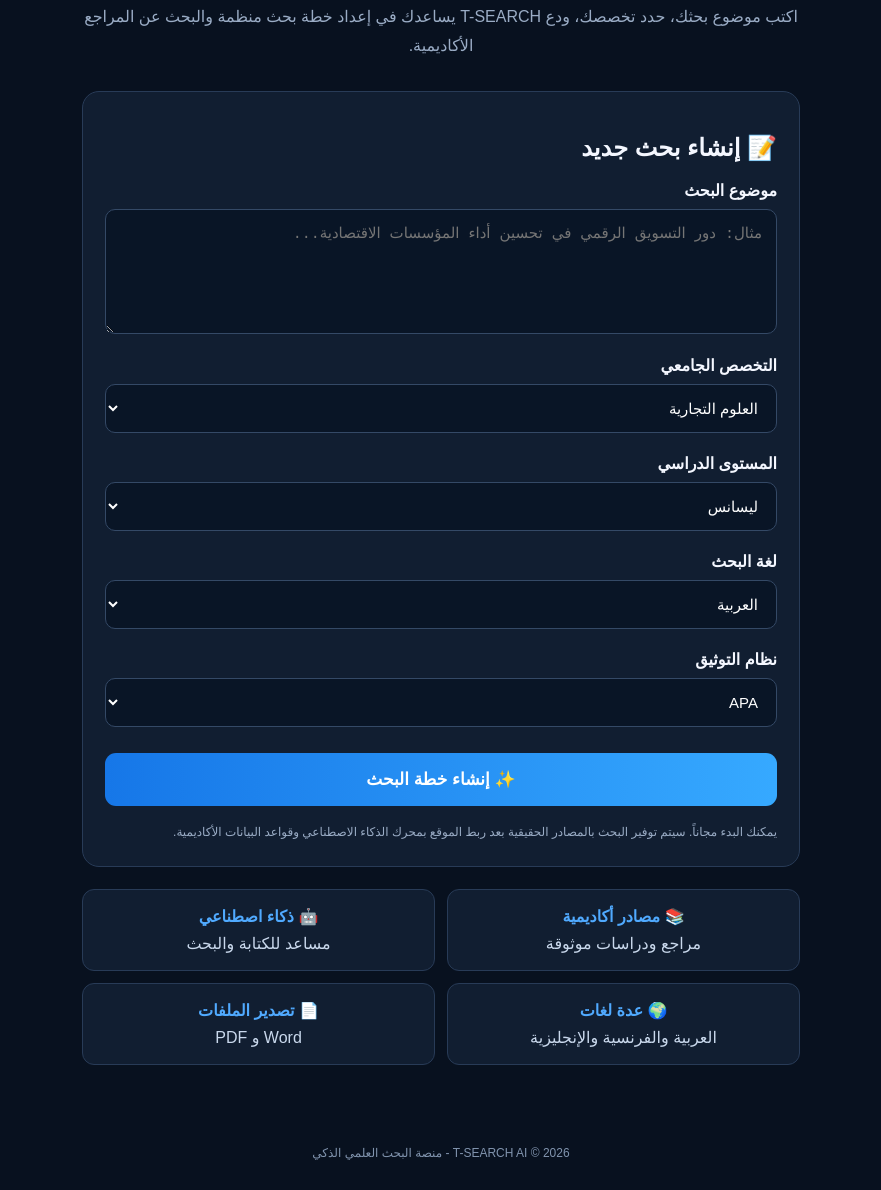
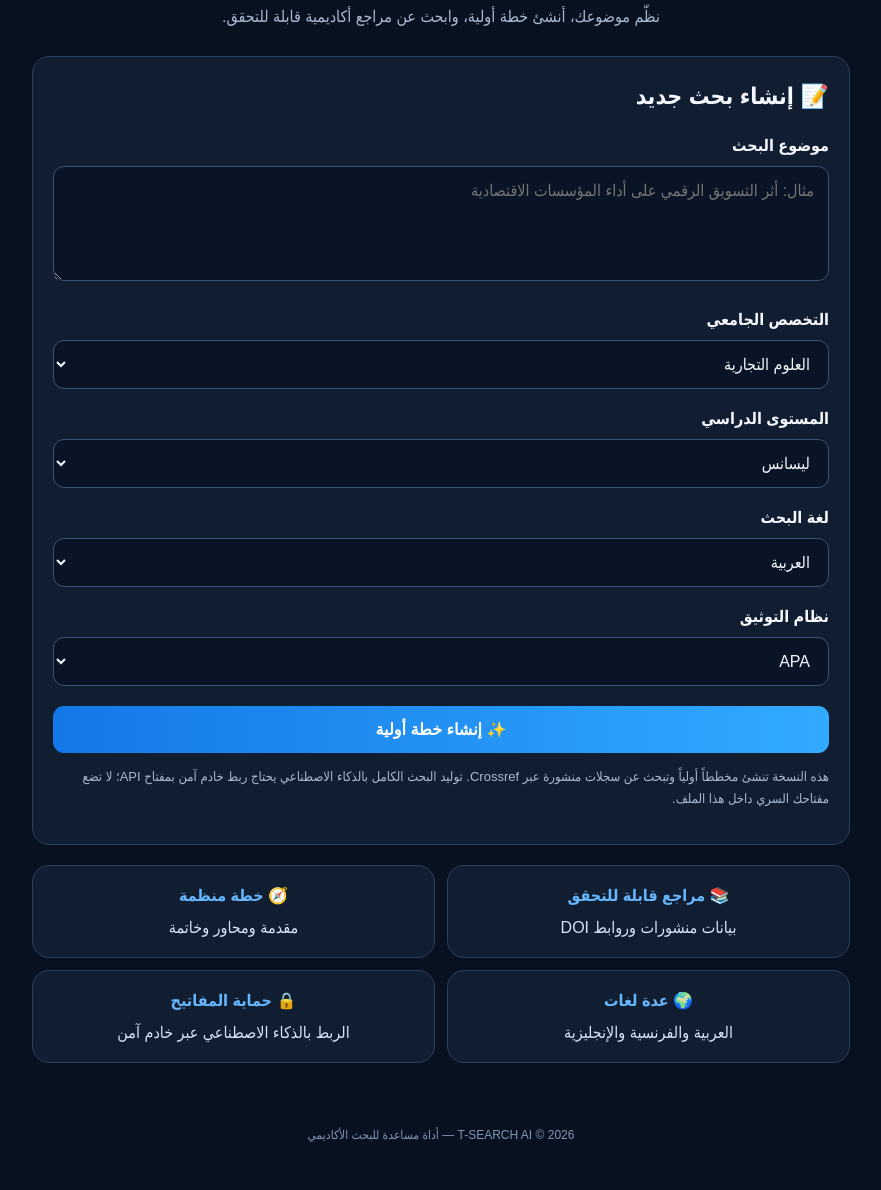
Before and after one commit to tairyoucef240-sketch/T-SEARCH-AI, a plain HTML site: page index.html in a window 1280 px wide. Shown: the part 214-1404 px from the top of the page, without its empty margins (199-1080 px from the left). Drawn offline with Linux system fonts and the light colour scheme.

Commit message:
Update index.html

```diff
--- a/index.html
+++ b/index.html
@@ -1,125 +1,152 @@
-
 <!DOCTYPE html>
 <html lang="ar" dir="rtl">
 <head>
 <meta charset="UTF-8">
-<meta name="viewport" content="width=device-width, initial-scale=1.0">
-<title>T-SEARCH AI</title>
+<meta name="viewport" content="width=device-width, initial-scale=1">
+<meta name="theme-color" content="#08111f">
+<title>T-SEARCH AI | مساعد البحث الجامعي</title>
 <style>
+:root{--bg:#08111f;--panel:#111e31;--field:#091526;--line:#2b405e;--blue:#2698ff;--muted:#a8bad2;--white:#f5f8ff}
 *{box-sizing:border-box}
-body{margin:0;background:#08111f;color:#f4f7ff;font-family:Arial,sans-serif}
-header{padding:22px 18px;border-bottom:1px solid #24334b;display:flex;justify-content:space-between;align-items:center}
-.logo{font-size:24px;font-weight:bold;color:#50aaff}
-.logo span{color:white}
-.tag{font-size:12px;color:#9db3d1;margin-top:5px}
-main{max-width:750px;margin:35px auto;padding:16px}
-.hero{text-align:center;margin-bottom:30px}
-.hero h1{font-size:29px;margin-bottom:12px}
-.hero h1 span{color:#50aaff}
-.hero p{color:#9aacc5;line-height:1.8}
-.panel{background:#111e31;border:1px solid #283b57;border-radius:17px;padding:22px}
-label{display:block;margin:18px 0 9px;font-weight:bold}
-input,select,textarea{width:100%;padding:14px;background:#091526;color:white;border:1px solid #344966;border-radius:10px;font-size:15px;outline:none}
-textarea{height:125px;resize:vertical}
-select{margin-bottom:3px}
-button{width:100%;padding:16px;margin-top:23px;background:linear-gradient(90deg,#1677e8,#36a9ff);color:white;border:0;border-radius:11px;font-size:17px;font-weight:bold;cursor:pointer}
-button:active{opacity:.8}
-.note{font-size:12px;color:#9aacc5;line-height:1.8;margin-top:16px}
-.result{display:none;margin-top:20px;background:#091526;padding:18px;border-radius:12px;line-height:1.9;white-space:pre-wrap}
-.features{display:grid;grid-template-columns:1fr 1fr;gap:12px;margin-top:22px}
-.feature{background:#111e31;border:1px solid #283b57;padding:17px;border-radius:12px;text-align:center;color:#c9d8ec}
-.feature b{display:block;color:#50aaff;margin-bottom:8px}
-footer{text-align:center;color:#8194ae;padding:30px;font-size:12px}
+body{margin:0;background:var(--bg);color:var(--white);font-family:Arial,Tahoma,sans-serif;line-height:1.7}
+header{padding:18px 5%;border-bottom:1px solid var(--line);display:flex;align-items:center;justify-content:space-between}
+.logo{font-size:24px;font-weight:800;letter-spacing:.3px;color:#55adff}.logo span{color:white}
+.tag{font-size:12px;color:var(--muted)}
+main{max-width:850px;margin:34px auto;padding:0 16px}
+.hero{text-align:center;margin-bottom:26px}.hero h1{font-size:clamp(25px,5vw,38px);line-height:1.4}.hero h1 span{color:#55adff}
+.hero p{color:var(--muted);font-size:16px}
+.panel,.result-card,.feature{background:var(--panel);border:1px solid var(--line);border-radius:17px;padding:20px;margin-bottom:18px}
+h2{font-size:23px;margin:0 0 14px}
+label{display:block;font-weight:700;margin:16px 0 7px}
+input,select,textarea{width:100%;padding:14px;background:var(--field);color:var(--white);border:1px solid #3a5274;border-radius:11px;font-size:16px;font-family:inherit}
+textarea{min-height:115px;resize:vertical}
+button{border:0;border-radius:11px;padding:14px 18px;font-size:16px;font-weight:700;cursor:pointer}
+.primary{width:100%;margin-top:20px;color:white;background:linear-gradient(90deg,#1478e8,#32aaff)}
+.secondary{background:#1b3553;color:#eaf4ff;border:1px solid #3a5274}
+button:disabled{opacity:.55;cursor:wait}
+.hint,.small{font-size:13px;color:var(--muted)}
+.result-card{display:none;white-space:normal}
+.result-card h3{margin-top:0;color:#69b8ff}
+.result-card ol{padding-right:23px}
+.source{padding:12px 0;border-bottom:1px solid var(--line)}
+.source:last-child{border:0}
+.source a{color:#7fc2ff;text-decoration:none}
+.grid{display:grid;grid-template-columns:repeat(2,minmax(0,1fr));gap:12px;margin-top:20px}
+.feature{text-align:center;color:#d6e3f4;margin:0;padding:16px}
+.feature b{display:block;color:#66b7ff;margin-bottom:5px}
+.status{margin-top:12px;color:var(--muted);font-size:13px}
+footer{text-align:center;color:#8297b4;padding:28px 12px;font-size:12px}
+@media(max-width:520px){.grid{grid-template-columns:1fr}.panel{padding:16px}.hero p{font-size:14px}}
 </style>
 </head>
 <body>
 <header>
- <div>
-  <div class="logo">T-SEARCH <span>AI</span></div>
-  <div class="tag">مساعدك الذكي للبحوث الجامعية</div>
- </div>
- <div>🎓</div>
+ <div><div class="logo">T-SEARCH <span>AI</span></div><div class="tag">مساعدك الذكي للبحوث الجامعية</div></div>
+ <div aria-hidden="true">🎓</div>
 </header>
 <main>
  <section class="hero">
   <h1>أنجز بحثك الجامعي <span>بذكاء</span></h1>
-  <p>اكتب موضوع بحثك، حدد تخصصك، ودع T-SEARCH يساعدك في إعداد خطة بحث منظمة والبحث عن المراجع الأكاديمية.</p>
+  <p>نظّم موضوعك، أنشئ خطة أولية، وابحث عن مراجع أكاديمية قابلة للتحقق.</p>
  </section>
 
  <section class="panel">
   <h2>📝 إنشاء بحث جديد</h2>
-  <label>موضوع البحث</label>
-  <textarea id="topic" placeholder="مثال: دور التسويق الرقمي في تحسين أداء المؤسسات الاقتصادية..."></textarea>
-
-  <label>التخصص الجامعي</label>
+  <label for="topic">موضوع البحث</label>
+  <textarea id="topic" placeholder="مثال: أثر التسويق الرقمي على أداء المؤسسات الاقتصادية"></textarea>
+  <label for="field">التخصص الجامعي</label>
   <select id="field">
-   <option>العلوم التجارية</option>
-   <option>علوم التسيير</option>
-   <option>العلوم الاقتصادية</option>
-   <option>الحقوق</option>
-   <option>الإعلام والاتصال</option>
-   <option>العلوم الإنسانية</option>
-   <option>علوم أخرى</option>
+   <option>العلوم التجارية</option><option>علوم التسيير</option><option>العلوم الاقتصادية</option>
+   <option>الحقوق</option><option>الإعلام والاتصال</option><option>العلوم الإنسانية</option><option>تخصص آخر</option>
   </select>
-
-  <label>المستوى الدراسي</label>
-  <select id="level">
-   <option>ليسانس</option>
-   <option>ماستر</option>
-   <option>دكتوراه</option>
-  </select>
-
-  <label>لغة البحث</label>
-  <select id="language">
-   <option value="العربية">العربية</option>
-   <option value="الفرنسية">الفرنسية</option>
-   <option value="الإنجليزية">الإنجليزية</option>
-  </select>
-
-  <label>نظام التوثيق</label>
-  <select id="citation">
-   <option>APA</option>
-   <option>Harvard</option>
-   <option>Chicago</option>
-  </select>
-
-  <button onclick="generate()">✨ إنشاء خطة البحث</button>
-  <div class="note">يمكنك البدء مجاناً. سيتم توفير البحث بالمصادر الحقيقية بعد ربط الموقع بمحرك الذكاء الاصطناعي وقواعد البيانات الأكاديمية.</div>
-  <div class="result" id="result"></div>
+  <label for="level">المستوى الدراسي</label>
+  <select id="level"><option>ليسانس</option><option>ماستر</option><option>دكتوراه</option></select>
+  <label for="language">لغة البحث</label>
+  <select id="language"><option>العربية</option><option>الفرنسية</option><option>الإنجليزية</option></select>
+  <label for="citation">نظام التوثيق</label>
+  <select id="citation"><option>APA</option><option>Harvard</option><option>Chicago</option></select>
+  <button class="primary" id="planBtn" onclick="makePlan()">✨ إنشاء خطة أولية</button>
+  <p class="hint">هذه النسخة تنشئ مخططاً أولياً وتبحث عن سجلات منشورة عبر Crossref. توليد البحث الكامل بالذكاء الاصطناعي يحتاج ربط خادم آمن بمفتاح API؛ لا تضع مفتاحك السري داخل هذا الملف.</p>
+  <div class="status" id="status" role="status"></div>
  </section>
 
- <section class="features">
-  <div class="feature"><b>📚 مصادر أكاديمية</b>مراجع ودراسات موثوقة</div>
-  <div class="feature"><b>🤖 ذكاء اصطناعي</b>مساعد للكتابة والبحث</div>
+ <section class="result-card" id="planResult" aria-live="polite">
+  <h3>📑 الخطة الأولية المقترحة</h3>
+  <div id="planText"></div>
+ </section>
+
+ <section class="result-card" id="sourcesResult" aria-live="polite">
+  <h3>📚 سجلات أكاديمية من Crossref</h3>
+  <div id="sourcesList"></div>
+ </section>
+
+ <section class="grid">
+  <div class="feature"><b>📚 مراجع قابلة للتحقق</b>بيانات منشورات وروابط DOI</div>
+  <div class="feature"><b>🧭 خطة منظمة</b>مقدمة ومحاور وخاتمة</div>
   <div class="feature"><b>🌍 عدة لغات</b>العربية والفرنسية والإنجليزية</div>
-  <div class="feature"><b>📄 تصدير الملفات</b>Word و PDF</div>
+  <div class="feature"><b>🔒 حماية المفاتيح</b>الربط بالذكاء الاصطناعي عبر خادم آمن</div>
  </section>
 </main>
-<footer>
- T-SEARCH AI © 2026 - منصة البحث العلمي الذكي
-</footer>
+<footer>T-SEARCH AI © 2026 — أداة مساعدة للبحث الأكاديمي</footer>
 <script>
-function generate(){
+function escapeHTML(value){
+ return String(value).replace(/[&<>"']/g, c => ({'&':'&amp;','<':'&lt;','>':'&gt;','"':'&quot;',"'":'&#39;'}[c]));
+}
+function makePlan(){
  const topic=document.getElementById('topic').value.trim();
+ if(!topic){alert('اكتب موضوع البحث أولاً');return;}
  const field=document.getElementById('field').value;
  const level=document.getElementById('level').value;
- const lang=document.getElementById('language').value;
+ const language=document.getElementById('language').value;
  const citation=document.getElementById('citation').value;
- const result=document.getElementById('result');
- if(!topic){
-  alert('من فضلك اكتب موضوع البحث أولا');
-  return;
+ const plan=[
+  'مقدمة عامة حول الموضوع',
+  'الفصل الأول: الإطار النظري والمفاهيمي',
+  'المبحث الأول: المفاهيم والتعريفات الأساسية',
+  'المبحث الثاني: النظريات والدراسات السابقة',
+  'الفصل الثاني: الإطار التطبيقي أو التحليلي',
+  'المبحث الأول: عرض وتحليل المعطيات',
+  'المبحث الثاني: مناقشة النتائج',
+  'خاتمة تتضمن النتائج والتوصيات'
+ ];
+ document.getElementById('planText').innerHTML=
+  '<p><b>الموضوع:</b> '+escapeHTML(topic)+'</p>'+
+  '<p><b>التخصص:</b> '+escapeHTML(field)+' — <b>المستوى:</b> '+escapeHTML(level)+'</p>'+
+  '<p><b>اللغة:</b> '+escapeHTML(language)+' — <b>التوثيق:</b> '+escapeHTML(citation)+'</p>'+
+  '<ol>'+plan.map(x=>'<li>'+escapeHTML(x)+'</li>').join('')+'</ol>'+
+  '<p class="hint">هذه خطة عامة قابلة للتعديل وليست خطة مولّدة بنموذج ذكاء اصطناعي. راجعها مع مشرفك ومتطلبات جامعتك.</p>';
+ document.getElementById('planResult').style.display='block';
+ document.getElementById('sourcesResult').style.display='block';
+ document.getElementById('sourcesList').textContent='جارٍ البحث عن مراجع مرتبطة بالموضوع…';
+ document.getElementById('status').textContent='تم إنشاء الخطة الأولية. جارٍ البحث عن سجلات المراجع.';
+ searchSources(topic);
+}
+async function searchSources(topic){
+ const list=document.getElementById('sourcesList');
+ const btn=document.getElementById('planBtn');
+ btn.disabled=true;
+ try{
+  const url='https://api.crossref.org/works?query='+encodeURIComponent(topic)+'&rows=6&select=title,author,published,container-title,DOI,URL,type';
+  const response=await fetch(url,{headers:{'Accept':'application/json'}});
+  if(!response.ok) throw new Error('تعذر الوصول إلى قاعدة البيانات');
+  const data=await response.json();
+  const items=(data.message&&data.message.items)||[];
+  if(!items.length){list.textContent='لم نعثر على نتائج مناسبة. جرّب موضوعاً آخر أو كلمات مفتاحية بالإنجليزية.';return;}
+  list.innerHTML=items.map(item=>{
+   const title=(item.title&&item.title[0])||'عنوان غير متوفر';
+   const authors=(item.author||[]).slice(0,3).map(a=>[a.given,a.family].filter(Boolean).join(' ')).join('، ');
+   const year=item.published&&item.published['date-parts']&&item.published['date-parts'][0]&&item.published['date-parts'][0][0];
+   const journal=(item['container-title']&&item['container-title'][0])||'';
+   const doi=item.DOI;
+   const href=doi?'https://doi.org/'+encodeURIComponent(doi):item.URL;
+   return '<div class="source"><b>'+escapeHTML(title)+'</b><div class="small">'+escapeHTML(authors||'المؤلف غير محدد')+(year?' — '+escapeHTML(year):'')+(journal?' — '+escapeHTML(journal):'')+'</div>'+(href?'<a href="'+escapeHTML(href)+'" target="_blank" rel="noopener">فتح سجل المصدر</a>':'')+'</div>';
+  }).join('');
+ }catch(error){
+  list.textContent='تعذر جلب المراجع حالياً. تحقق من اتصال الإنترنت وحاول لاحقاً. لا تُعدّ هذه الصفحة مصدراً بديلاً عن التحقق من بيانات المرجع.';
+ }finally{
+  btn.disabled=false;
+  document.getElementById('status').textContent='انتهى البحث عن سجلات Crossref.';
  }
- result.style.display='block';
- result.textContent=
- 'تم استلام موضوع البحث بنجاح!\\n\\n'+
- 'موضوع البحث: '+topic+'\\n'+
- 'التخصص: '+field+'\\n'+
- 'المستوى: '+level+'\\n'+
- 'اللغة: '+lang+'\\n'+
- 'التوثيق: '+citation+'\\n\\n'+
- 'المرحلة الأولى من T-SEARCH AI جاهزة.\\n'+
- 'سيتم تفعيل توليد خطة البحث والبحوث الكاملة بعد ربط محرك الذكاء الاصطناعي وقواعد المراجع الأكاديمية.';
 }
 </script>
 </body>
```
